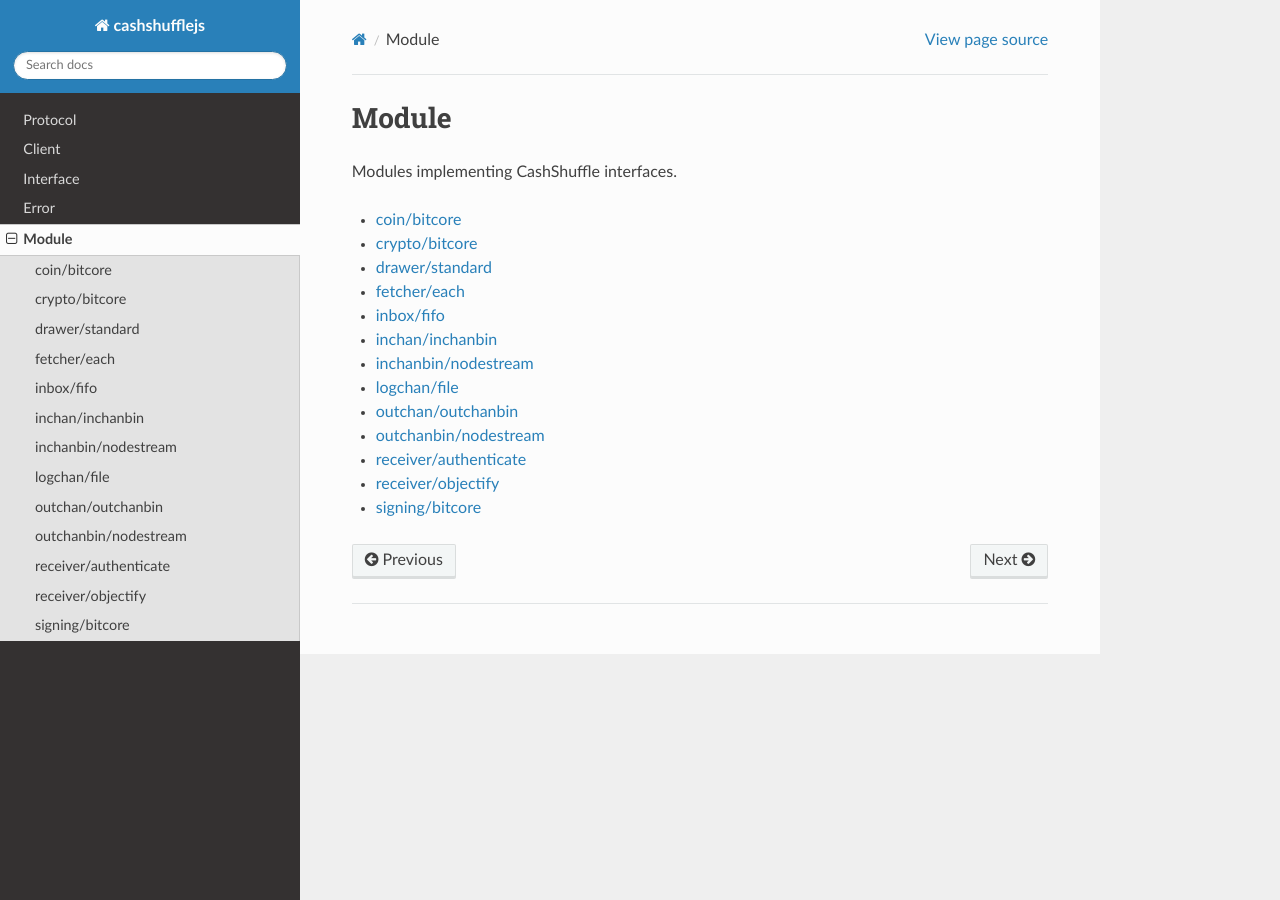
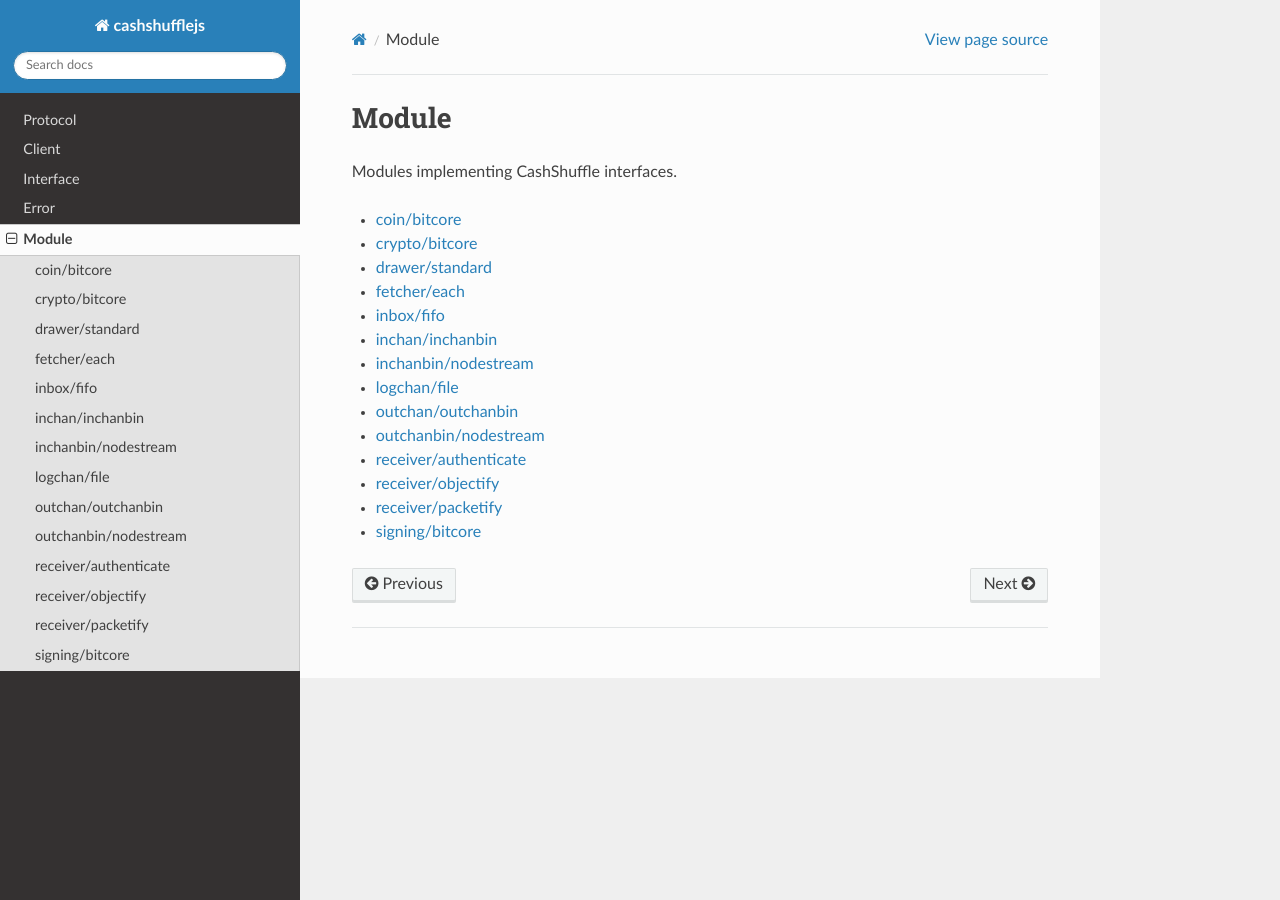
Before and after one commit to bookmoons/cashshufflejs, a Sphinx documentation site: the page built from doc/module.rst, in a window 1280 px wide. Built offline with Sphinx 7.4.7 and the Read the Docs theme 2.0.0, drawn with Linux system fonts in a browser that asks for light colours.

Commit message:
doc: Add receiver/packetify

```diff
--- a/doc/module.rst
+++ b/doc/module.rst
@@ -16,4 +16,5 @@
    module/outchanbin/nodestream
    module/receiver/authenticate
    module/receiver/objectify
+   module/receiver/packetify
    module/signing/bitcore
--- /dev/null
+++ b/doc/module/receiver/packetify.rst
@@ -0,0 +1,5 @@
+receiver/packetify
+------------------
+
+.. automodule:: receiver/packetify
+   :members:
```
